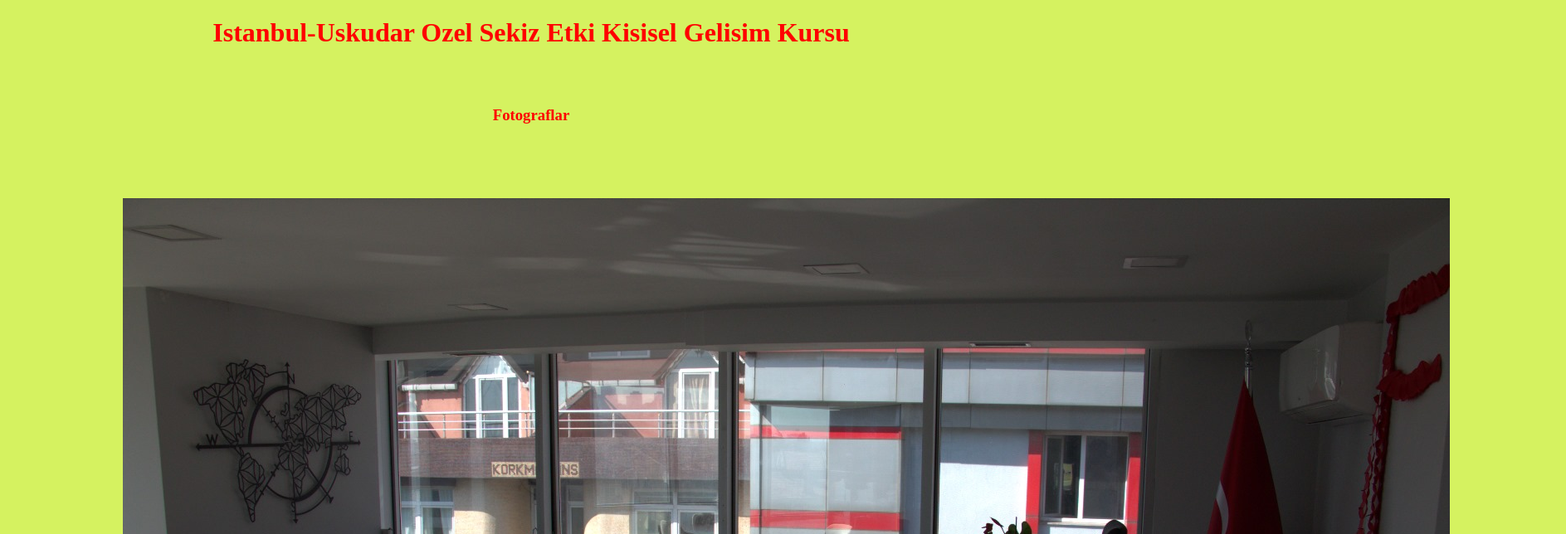
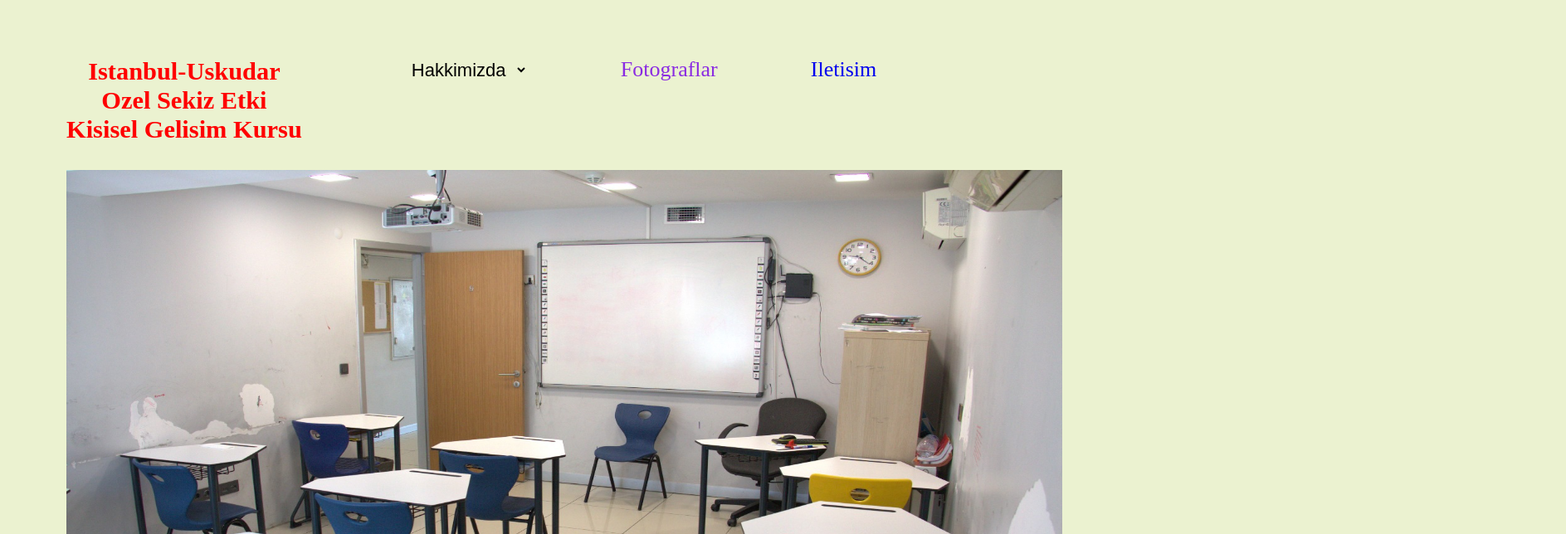
Before and after one commit to MURATOZTURK1773/Dershane, a plain HTML site: page index.html in a window 1280 px wide. Shown: the top 644 px of the page at 83% size, 1887 px wide, since content can reach past the window. Drawn offline with Linux system fonts and the light colour scheme.

Commit message:
refactored

```diff
--- a/index.css
+++ b/index.css
@@ -1,5 +1,10 @@
 body {
-  background-color: rgb(213, 242, 96);
+  background-color: rgb(235, 242, 208);
+  display: flex;
+  justify-content: center;
+  align-items: center;
+  min-height: 100vh;
+  margin: 0;
 }
 
 h1,
@@ -16,7 +21,74 @@ h1 {
   margin: 70px 140px;
 }
 
-footer {
+.header {
+  display: flex;
+  flex-direction: row;
+  gap: 8rem;
+}
+
+.container {
+  max-width: 1200px;
+  width: 100%;
+  box-sizing: border-box;
+  top: 3%;
+  left: 50%;
+  transform: translate(-50%);
+  position: absolute;
+  margin: 15px 40px;
+}
+
+.header-right {
+  display: flex;
+  gap: 7rem;
+  margin-top: 30px;
+}
+
+.header-hakkimizda select {
+  border: 0px;
+  background-color: transparent;
+  font-size: 22px;
+}
+
+.header-iletisim a,
+.pictures a {
+  text-decoration: none;
+}
+
+.content img {
   text-align: center;
-  font-size: larger;
+  width: 1200px;
+  height: 700px;
+  z-index: 1;
+  position: absolute;
+  display: none;
 }
+
+.content img.active {
+  display: block;
+  padding-bottom: 100px;
+}
+
+/* pictures.html */
+
+.pictures {
+  text-align: center;
+}
+
+.pictures h3 {
+  text-align: center;
+  color: #000;
+}
+
+.pictures img {
+  text-align: center;
+  width: 1200px;
+  height: 700px;
+}
+
+/* iletisim.html */
+
+div {
+  font-size: 26px;
+  color: blueviolet;
+}
--- a/index.html
+++ b/index.html
@@ -7,70 +7,53 @@
     <title>Istanbul-Uskudar Ozel Sekiz Etki Kisisel Gelisim Kursu</title>
   </head>
   <body>
-    <h1>Istanbul-Uskudar Ozel Sekiz Etki Kisisel Gelisim Kursu</h1>
     <div>
+      <div class="container">
+        <div class="header">
+          <div class="header-left">
+            <h3>
+              Istanbul-Uskudar<br />
+              Ozel Sekiz Etki <br />Kisisel Gelisim Kursu
+            </h3>
+          </div>
+
+          <div class="header-right">
+            <div class="header-hakkimizda">
+              <select name="Hakkimizda" id="about-us">
+                <option value="" disabled selected hidden>Hakkimizda</option>
+                <option value="Tarihce">Tarihce</option>
+                <option value="Misyonumuz">Misyonumuz</option>
+                <option value="Vizyonumuz">Vizyonumuz</option>
+              </select>
+            </div>
             <div class="pictures">
-        <h3>Fotograflar</h3>
+              <a href="./pictures.html">
+                <div>Fotograflar</div>
+              </a>
+            </div>
+            <div class="header-iletisim">
+              <div><a href="./Iletisim.html"> Iletisim </a></div>
+            </div>
+          </div>
+        </div>
+
+        <div class="content">
           <img
-          src="./images/WhatsApp Image 2024-05-21 at 15.08.48_229fc5f7.jpg"
+            src="./images/WhatsApp Image 2024-05-21 at 15.08.51_07f1933f.jpg"
             alt=""
+            class="active"
           />
           <img
-          src="./images/WhatsApp Image 2024-05-21 at 15.08.48_258dc449.jpg"
+            src="./images/WhatsApp Image 2024-05-21 at 15.08.49_6782af0f.jpg"
             alt=""
           />
           <img
             src="./images/WhatsApp Image 2024-05-21 at 15.08.48_2dc32a7c.jpg"
             alt=""
           />
-        <img
-          src="./images/WhatsApp Image 2024-05-21 at 15.08.48_8894deb0.jpg"
-          alt=""
-        />
-        <img
-          src="./images/WhatsApp Image 2024-05-21 at 15.08.49_29cf5a75.jpg"
-          alt=""
-        />
-        <img
-          src="./images/WhatsApp Image 2024-05-21 at 15.08.49_4f4c3171.jpg"
-          alt=""
-        />
-        <img
-          src="./images/WhatsApp Image 2024-05-21 at 15.08.49_6782af0f.jpg"
-          alt=""
-        />
-        <img
-          src="./images/WhatsApp Image 2024-05-21 at 15.08.49_7d86ce3b.jpg"
-          alt=""
-        />
-        <img
-          src="./images/WhatsApp Image 2024-05-21 at 15.08.49_c280f12e.jpg"
-          alt=""
-        />
-        <img
-          src="./images/WhatsApp Image 2024-05-21 at 15.08.50_6dc65168.jpg"
-          alt=""
-        />
-        <img
-          src="./images/WhatsApp Image 2024-05-21 at 15.08.50_cd84b65d.jpg"
-          alt=""
-        />
-        <img
-          src="./images/WhatsApp Image 2024-05-21 at 15.08.51_07f1933f.jpg"
-          alt=""
-        />
-        <img
-          src="./images/WhatsApp Image 2024-05-21 at 15.08.50_be1e4559.jpg"
-          alt=""
-        />
         </div>
-      <footer>
-        <p>
-          Adres: Bulgurlu Mahallesi, Bulgurlu Caddesi, Iskender Sokak, Genc
-          Center, No: 4, Kat: 1 Uskudar/Istanbul<br />Fatma Ekşi <br />0505 503
-          01 37
-        </p>
-      </footer>
+      </div>
     </div>
   </body>
+  <script src="main.js"></script>
 </html>
--- /dev/null
+++ b/main.js
@@ -0,0 +1,16 @@
+window.onload = function () {
+  var images = document
+    .getElementsByClassName("content")[0]
+    .getElementsByTagName("img");
+  var currentIndex = 0;
+
+  function showNextImage() {
+    images[currentIndex].classList.remove("active");
+
+    currentIndex = (currentIndex + 1) % images.length;
+
+    images[currentIndex].classList.add("active");
+  }
+
+  setInterval(showNextImage, 4000);
+};
```
Also changed, not shown: Iletisim.html (added, +15 -0 lines), pictures.html (added, +63 -0 lines). Lines whose indentation alone changed are shown as unchanged.
